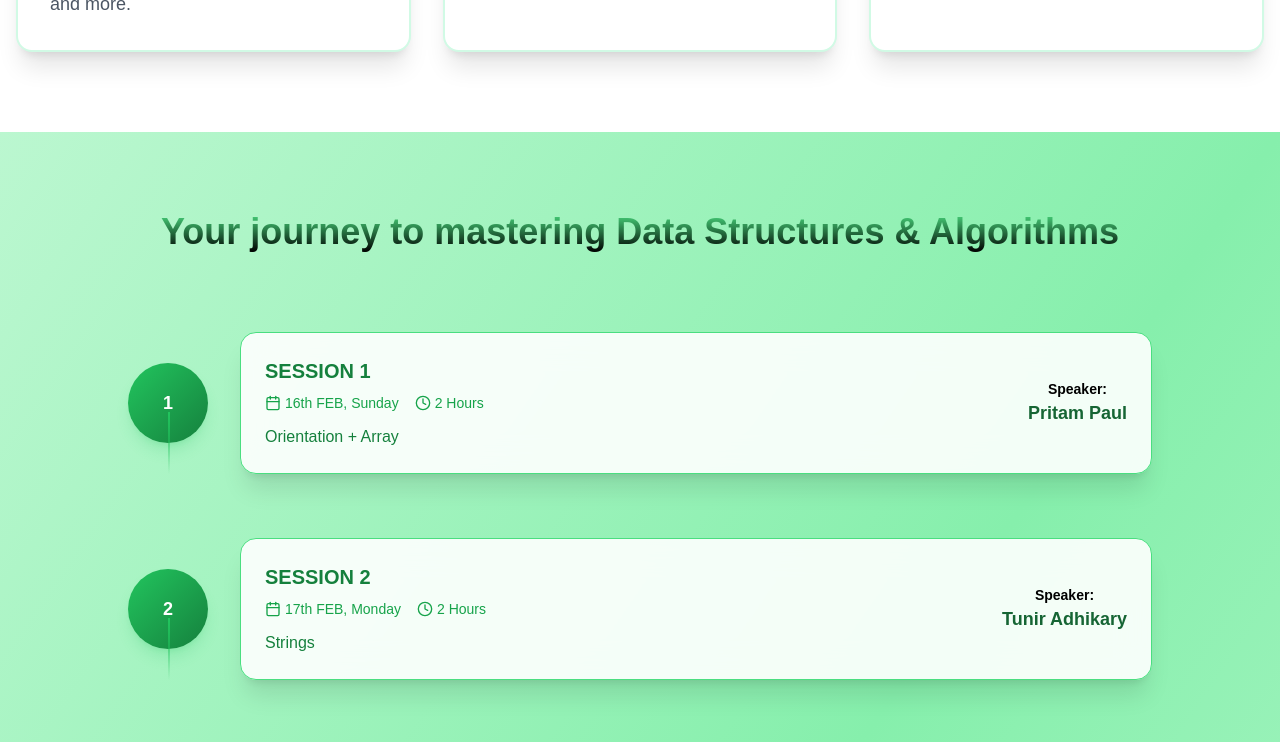
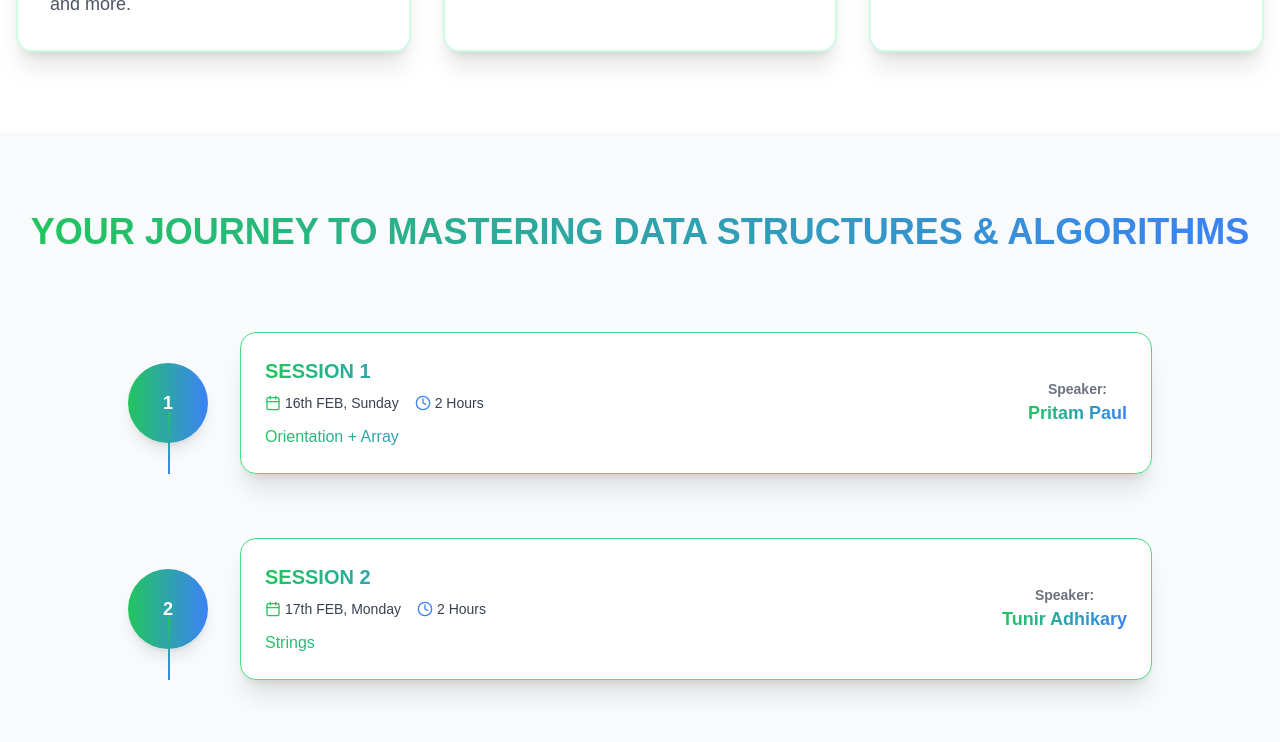
Before and after one commit to mandalfy/dsa-bootcamp, a Next.js app: page / in a window 1280 px wide. Shown: the part 1200-1942 px from the top of the page. Built offline with nearby package versions, Linux system fonts and the light colour scheme.

Commit message:
Update CurvedTimeLine.tsx

```diff
--- a/components/basicComponents/CurvedTimeLine.tsx
+++ b/components/basicComponents/CurvedTimeLine.tsx
@@ -15,15 +15,15 @@ const timelineEvents = [
 
 export default function ModernTimeline() {
   return (
-    <div className="min-h-screen bg-gradient-to-br from-green-200 via-green-300 to-green-200 animate-gradient text-green-900 py-20 px-6">
+    <div className="min-h-screen py-20 px-6">
       <div className="max-w-7xl mx-auto mb-20 text-center">
         <motion.h1
           initial={{ opacity: 0, y: 20 }}
           animate={{ opacity: 1, y: 0 }}
           transition={{ duration: 0.6 }}
-          className="text-4xl font-bold bg-gradient-to-t from-black to-green-400 bg-clip-text text-transparent"
+          className="text-4xl font-bold bg-gradient-to-r from-green-500 to-blue-500 bg-clip-text text-transparent"
         >
-          Your journey to mastering Data Structures & Algorithms
+          YOUR JOURNEY TO MASTERING DATA STRUCTURES & ALGORITHMS
         </motion.h1>
       </div>
 
@@ -38,35 +38,41 @@ export default function ModernTimeline() {
             className="relative mb-16 last:mb-0"
           >
             <div className="flex items-center gap-8">
-              <div className="hidden md:flex items-center justify-center w-20 h-20 rounded-full bg-gradient-to-br from-green-500 to-green-700 shadow-lg shadow-green-500/20">
+              <div className="hidden md:flex items-center justify-center w-20 h-20 rounded-full bg-gradient-to-r from-green-500 to-blue-500 shadow-lg">
                 <span className="text-lg font-bold text-white">{index + 1}</span>
               </div>
 
-              <div className="flex-1 group flex justify-between items-center bg-white/90 backdrop-blur-lg rounded-2xl p-6 hover:bg-white transition-all duration-300 border border-green-400 shadow-xl">
+              <div className="flex-1 group flex justify-between items-center bg-white p-6 rounded-2xl shadow-xl border border-green-400">
                 <div>
-                  <h3 className="text-xl font-bold text-green-700 mb-2">{event.session}</h3>
-                  <div className="flex items-center gap-4 text-green-600 text-sm mb-3">
+                  <h3 className="text-xl font-bold bg-gradient-to-r from-green-500 to-blue-500 bg-clip-text text-transparent mb-2">
+                    {event.session}
+                  </h3>
+                  <div className="flex items-center gap-4 text-gray-700 text-sm mb-3">
                     <div className="flex items-center gap-1">
-                      <Calendar className="w-4 h-4" />
+                      <Calendar className="w-4 h-4 text-green-500" />
                       <span>{event.date}</span>
                     </div>
                     <div className="flex items-center gap-1">
-                      <Clock className="w-4 h-4" />
+                      <Clock className="w-4 h-4 text-blue-500" />
                       <span>2 Hours</span>
                     </div>
                   </div>
-                  <p className="text-green-700">{event.topic}</p>
+                  <p className="bg-gradient-to-r from-green-500 to-blue-500 bg-clip-text text-transparent">
+                    {event.topic}
+                  </p>
                 </div>
 
-                <div className="text-center text-green-800 font-semibold">
-                  <p className="text-sm text-black">Speaker:</p>
-                  <p className="text-lg font-bold">{event.speaker}</p>
+                <div className="text-center font-semibold">
+                  <p className="text-sm text-gray-500">Speaker:</p>
+                  <p className="text-lg font-bold bg-gradient-to-r from-green-500 to-blue-500 bg-clip-text text-transparent">
+                    {event.speaker}
+                  </p>
                 </div>
               </div>
             </div>
 
             {index !== timelineEvents.length - 1 && (
-              <div className="absolute left-10 top-20 bottom-0 w-0.5 bg-gradient-to-b from-green-500 to-transparent hidden md:block" />
+              <div className="absolute left-10 top-20 bottom-0 w-0.5 bg-gradient-to-b from-green-500 to-blue-500 hidden md:block" />
             )}
           </motion.div>
         ))}
```
